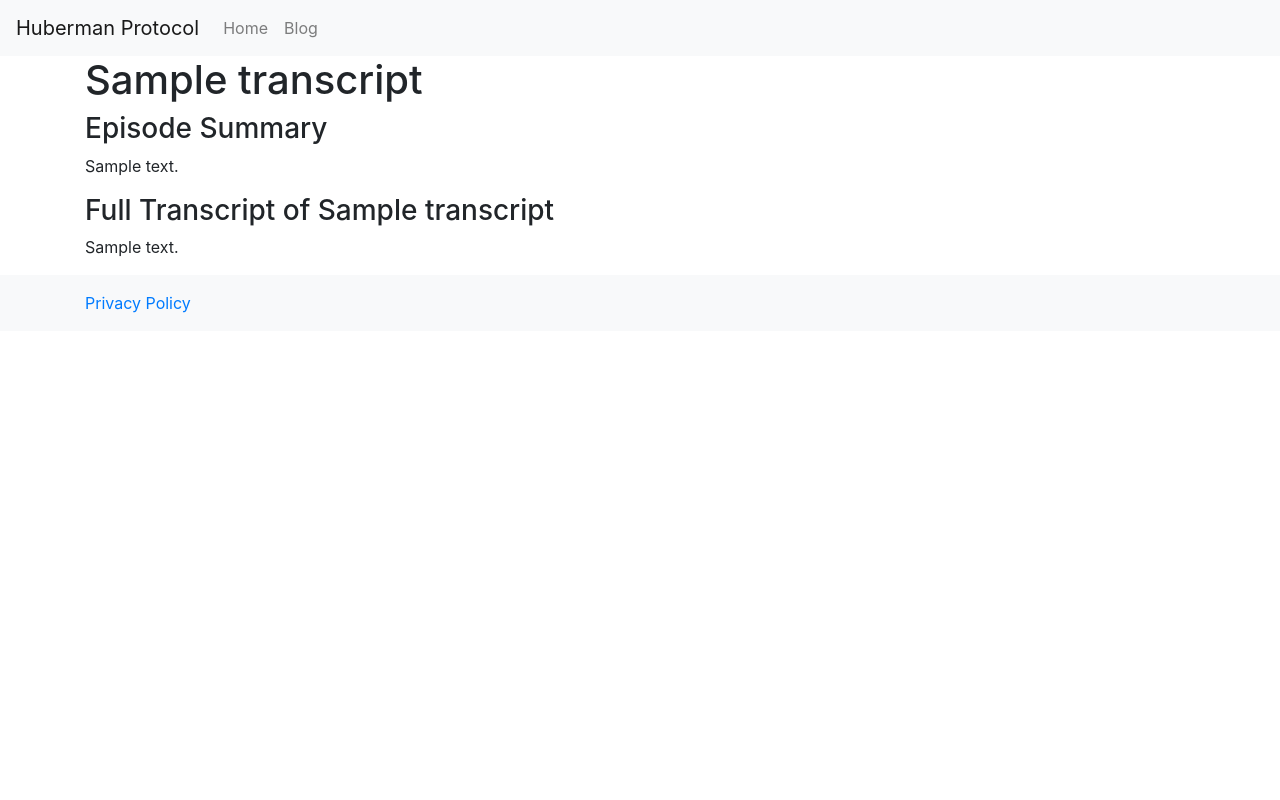
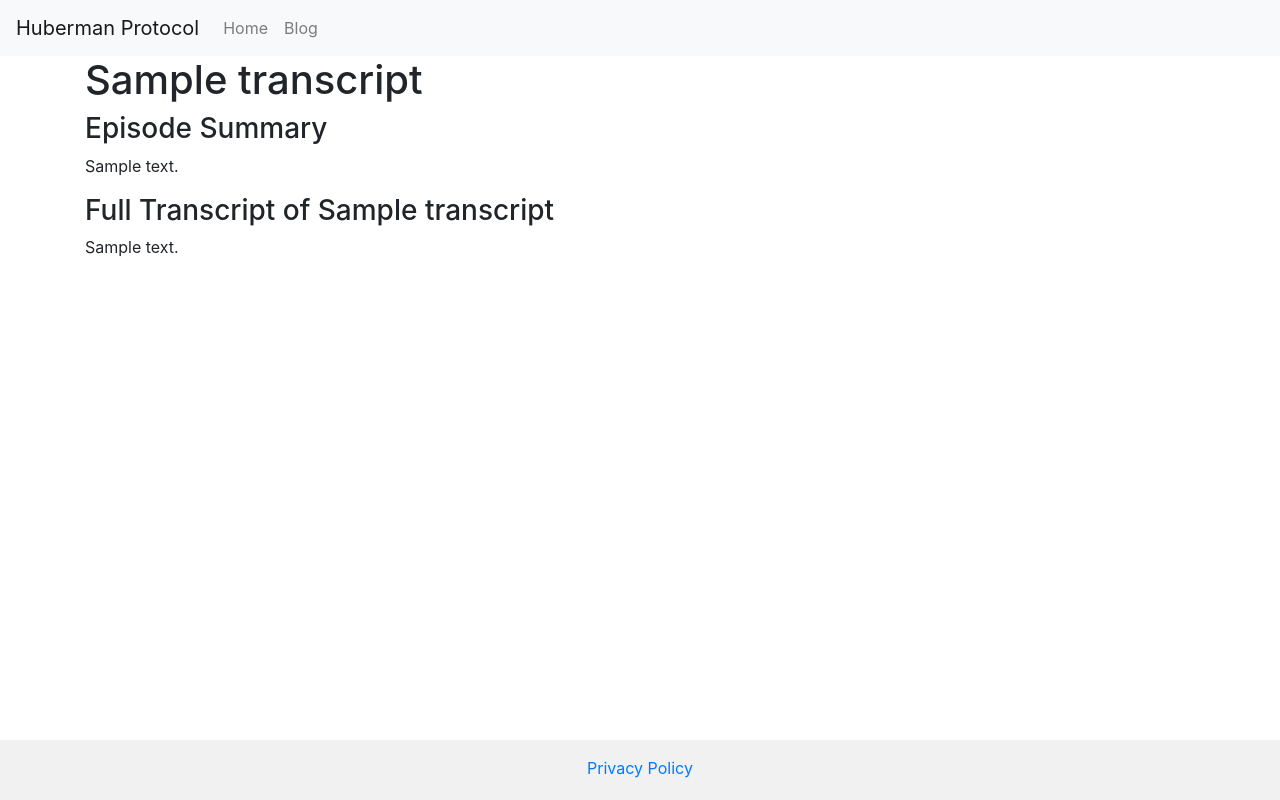
Before and after one commit to SGJIII/huberman-protocols-backend, a Flask app: a page that uses templates/blog_post.html in a window 1280 px wide. Run offline with Flask 3, Linux system fonts and the light colour scheme; tables that the repository leaves empty hold one stand-in row (values such as "Sample post"); some libraries are stand-ins or nearby versions.

Commit message:
fixed footer with inline styling. need to improve

```diff
--- a/templates/blog_post.html
+++ b/templates/blog_post.html
@@ -17,6 +17,25 @@
     </script>
     <script async src="https://pagead2.googlesyndication.com/pagead/js/adsbygoogle.js?client=ca-pub-4101413129987193"
     crossorigin="anonymous"></script>
+    <style>
+        body {
+            display: flex;
+            flex-direction: column;
+            min-height: 100vh;
+        }
+        .container {
+            flex: 1;
+        }
+        .footer {
+            background-color: #f1f1f1;
+            text-align: center;
+            padding: 1em;
+            position: absolute;
+            bottom: 0;
+            width: 100%;
+            height: 60px; /* Height of the footer */
+        }
+    </style>
 </head>
 <body>
     <!-- Navigation Bar -->
@@ -52,7 +71,7 @@
             {% endfor %}
         </div>
     </div>
-    <footer class="footer mt-auto py-3 bg-light">
+    <footer class="footer">
         <div class="container">
             <span class="text-muted"><a href="/privacy_policy">Privacy Policy</a></span>
         </div>
```
Also changed, not shown: templates/blog.html (+20 -3 lines), templates/index.html (+14 -2 lines).
